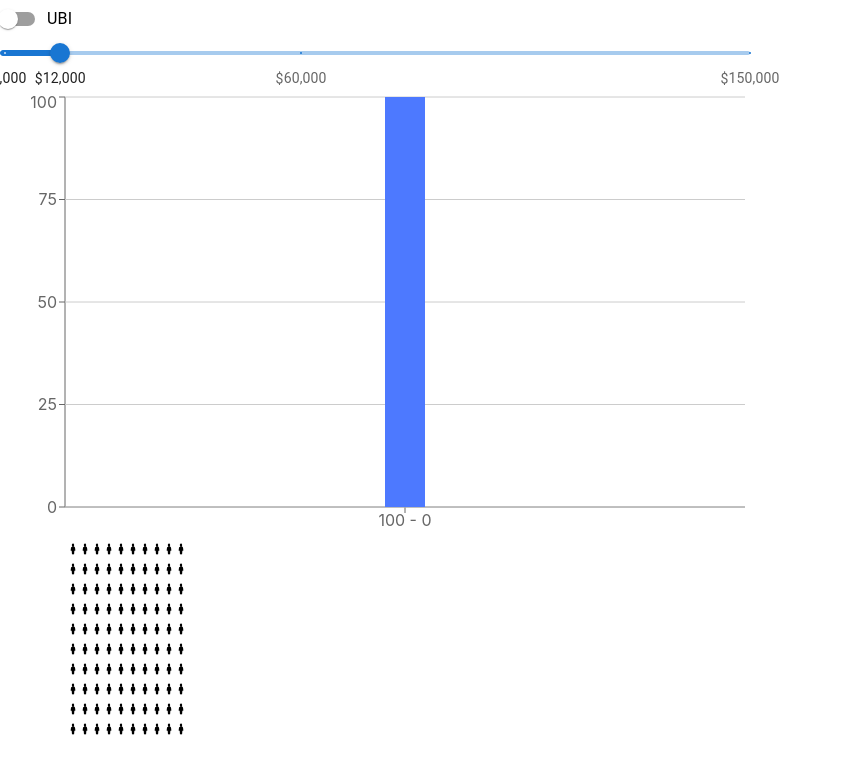
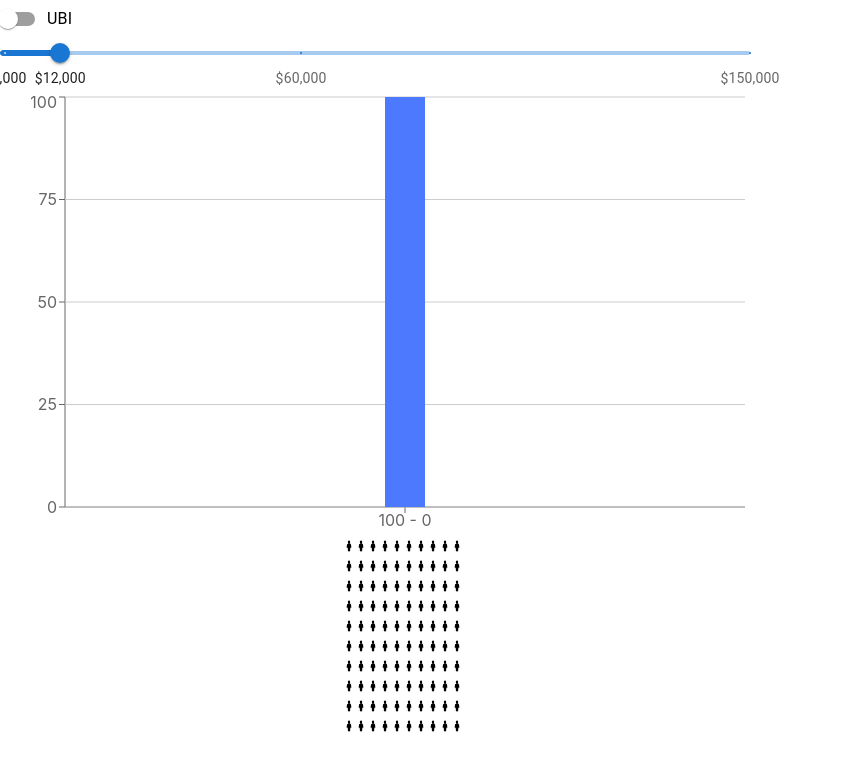
Before and after one commit to jankomp/y-ubi, a React (Create React App) app: page / in a window 1280 px wide. Shown: the top 774 px of the page, without its empty margins (0-842 px from the left). Built offline with nearby package versions, Linux system fonts and the light colour scheme.

Commit message:
fixed person grids

```diff
--- a/src/App.css
+++ b/src/App.css
@@ -48,15 +48,17 @@
 }
 
 .mergeButtons {
+  margin-left: 2%;
   width: 750px;
   text-align: center;
   margin-top: -.5%;
 }
 
 .mergeButton {
-  margin-left: 12%;
+  margin-left: 5%;
+  margin-right: 5%;
   display: inline;
-  font-size: small;
+  font-size: medium;
   font-family: poppinsLight;
 }
 
@@ -74,10 +76,13 @@
 }
 
 .personGrid {
+  display: inline-block;
+  margin-left: 7.5%;
 }
 
 .personGrids {
-  margin-left: 5%;
+  width: 750px;
+  text-align: center;
 }
 
 .visualization {
--- a/src/App.js
+++ b/src/App.js
@@ -146,17 +146,13 @@ const App = () => {
           getMergeButtons()
         }
       </div>
-      <table className='personGrids'>
-        <tbody>
-        <tr>
+      <div className='personGrids'>
         {
           data.map((bar) => {
-            return (<td key={bar.name} className='personGrid'>{getPersonGrid(bar)}</td>)
+            return (<div key={bar.name} className='personGrid'>{getPersonGrid(bar)}</div>)
           })
         }
-        </tr>
-        </tbody>
-      </table>
+      </div>
     </div>)
 }
 
```
